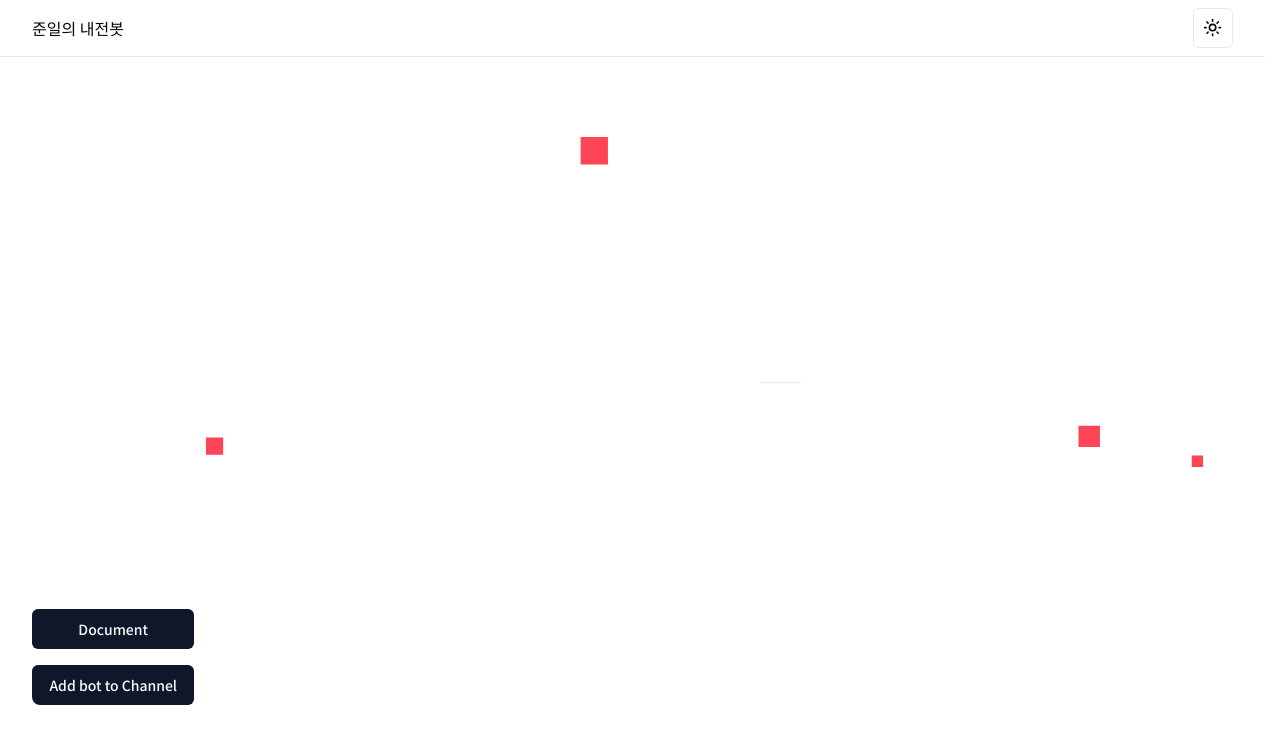
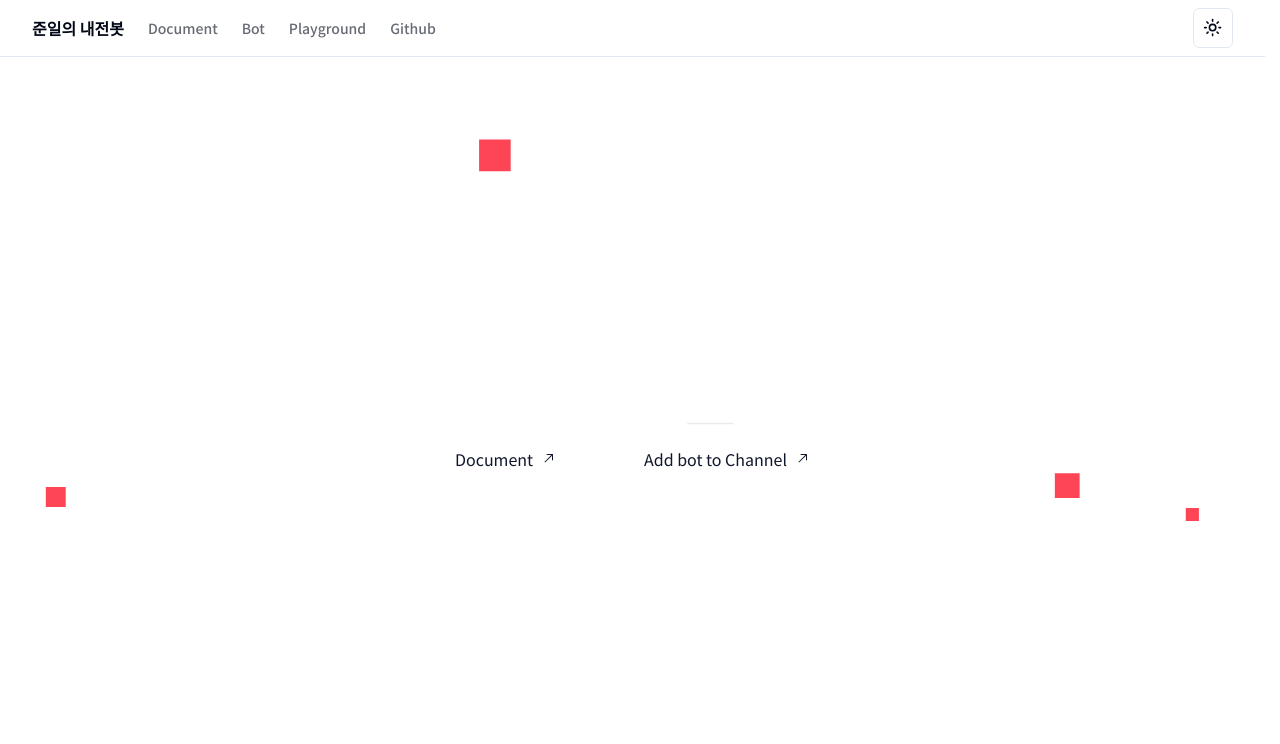
Before and after one commit to EthanJcoding/Bot_web, a Next.js app: page / in a window 1280 px wide. Shown: the top 744 px of the page. Built offline with nearby package versions, Linux system fonts and the light colour scheme.

Commit message:
Feat: Landing page and header ui updated

```diff
--- a/src/components/GuildDashboard/elements/GameDayCalendar.tsx
+++ b/src/components/GuildDashboard/elements/GameDayCalendar.tsx
@@ -5,8 +5,7 @@ import {
   HoverCardTrigger,
   HoverCardContent,
 } from '@/components/ui/hover-card'
-import { CalendarDays } from 'lucide-react'
-import { CalendarSearchIcon } from 'lucide-react'
+import { CalendarDays, CalendarSearchIcon } from 'lucide-react'
 
 const GameDayCalendar = () => {
   return (
--- a/src/components/Header/Header.tsx
+++ b/src/components/Header/Header.tsx
@@ -1,13 +1,64 @@
+'use client'
+
 import Link from 'next/link'
 import ModeToggle from './ui/toggle'
+import { cn } from '@/utils'
+import { usePathname } from 'next/navigation'
 
 const Header = () => {
+  const pathname = usePathname()
   return (
     <header className="sticky top-0 z-50 w-full border-b bg-background/95 backdrop-blur supports-[backdrop-filter]:bg-background/60">
       <div className="container flex h-14 items-center">
-        <Link href="/" className="mr-4 hidden md:flex">
-          준일의 내전봇
-        </Link>
+        <div className="mr-4 hidden md:flex">
+          <Link href="/" className="mr-6 flex items-center space-x-2">
+            <span className="hidden font-bold sm:inline-block">
+              준일의 내전봇
+            </span>
+          </Link>
+          <nav className="flex items-center space-x-6 text-sm font-medium">
+            <Link
+              href="/docs"
+              className={cn(
+                'transition-colors hover:text-foreground/80',
+                pathname === '/docs' ? 'text-foreground' : 'text-foreground/60',
+              )}
+            >
+              Document
+            </Link>
+            <Link
+              href="https://discord.com/api/oauth2/authorize?client_id=1164492662435483711&permissions=8&scope=bot"
+              target="blank"
+              rel="noopener noreferrer"
+              className={cn(
+                'transition-colors hover:text-foreground/80 text-foreground/60',
+              )}
+            >
+              Bot
+            </Link>
+            <Link
+              href="/guilds/1163455140351717469/games/-NktFxho_aFaFvXxAyF3"
+              className={cn(
+                'transition-colors hover:text-foreground/80',
+                pathname?.startsWith(
+                  '/guilds/1163455140351717469/games/-NktFxho_aFaFvXxAyF3',
+                )
+                  ? 'text-foreground'
+                  : 'text-foreground/60',
+              )}
+            >
+              Playground
+            </Link>
+            <Link
+              href="https://github.com/EthanJcoding/Bot_web"
+              className={cn(
+                'hidden text-foreground/60 transition-colors hover:text-foreground/80 lg:block',
+              )}
+            >
+              Github
+            </Link>
+          </nav>
+        </div>
         <div className="flex flex-1 items-center justify-between space-x-2 md:justify-end">
           <ModeToggle />
         </div>
--- a/src/components/LandingPage/LandingPage.tsx
+++ b/src/components/LandingPage/LandingPage.tsx
@@ -2,17 +2,26 @@
 
 import Lottie from 'react-lottie-player'
 import lottieJson from '../../../public/landingAnimation.json'
-import { Button } from '../ui/button'
 import Link from 'next/link'
+import { ArrowTopRightIcon } from '@radix-ui/react-icons'
 
 const LandingPage = () => {
   return (
     <section>
       <div className="my-16 overflow-hidden rounded-[0.5rem] ">
-        <div className="flex">
-          <div className="w-1/4 flex lg:flex-col flex-row justify-end space-y-4">
-            <Button>Document</Button>
-            <Button>
+        <div className="flex items-center justify-center">
+          <Lottie
+            className="flex relative"
+            loop
+            animationData={lottieJson}
+            play
+          />
+          <div className="absolute flex text-primary space-x-14 ">
+            <div className="flex items-center p-4 hover:bg-secondary rounded-lg">
+              <Link href="document">Document</Link>
+              <ArrowTopRightIcon className="ml-2" />
+            </div>
+            <div className="flex items-center p-4 hover:bg-secondary rounded-lg">
               <Link
                 href="https://discord.com/api/oauth2/authorize?client_id=1164492662435483711&permissions=8&scope=bot"
                 target="blank"
@@ -20,14 +29,9 @@ const LandingPage = () => {
               >
                 Add bot to Channel
               </Link>
-            </Button>
+              <ArrowTopRightIcon className="ml-2" />
+            </div>
           </div>
-          <Lottie
-            className="flex relative"
-            loop
-            animationData={lottieJson}
-            play
-          />
         </div>
       </div>
     </section>
```
